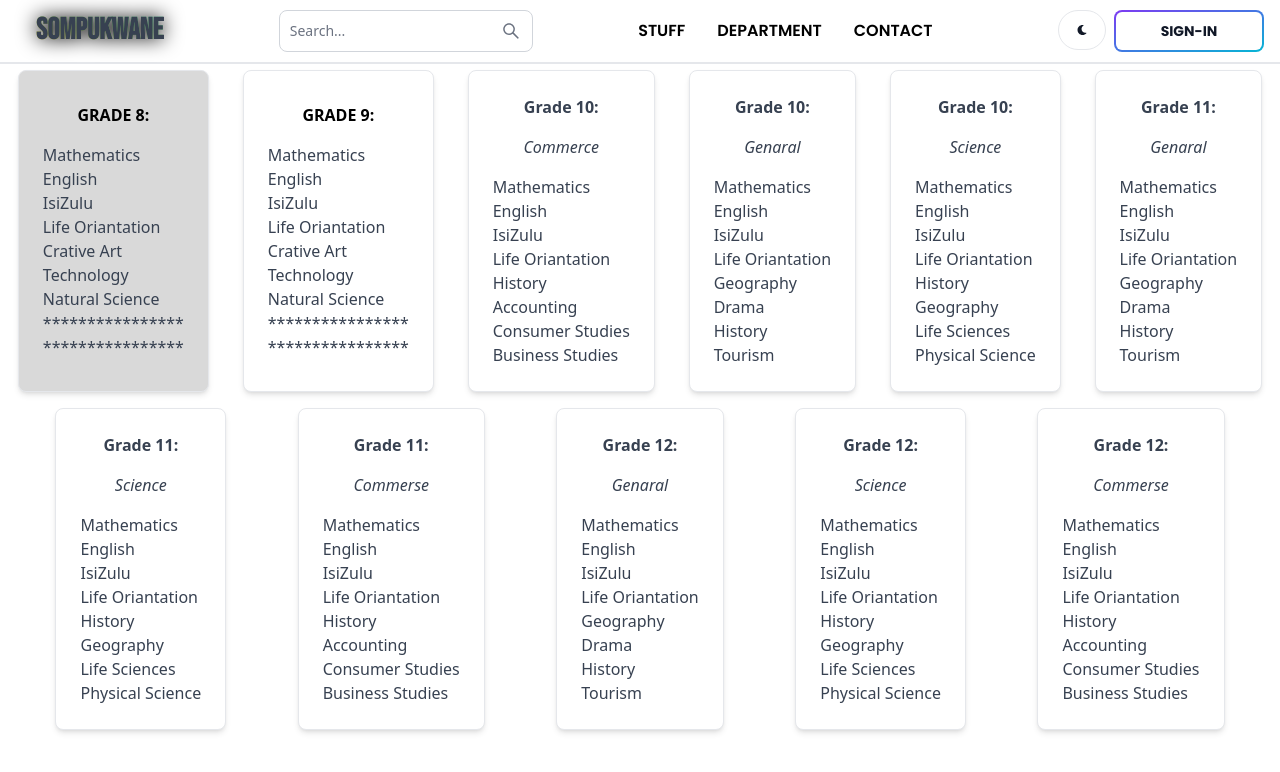
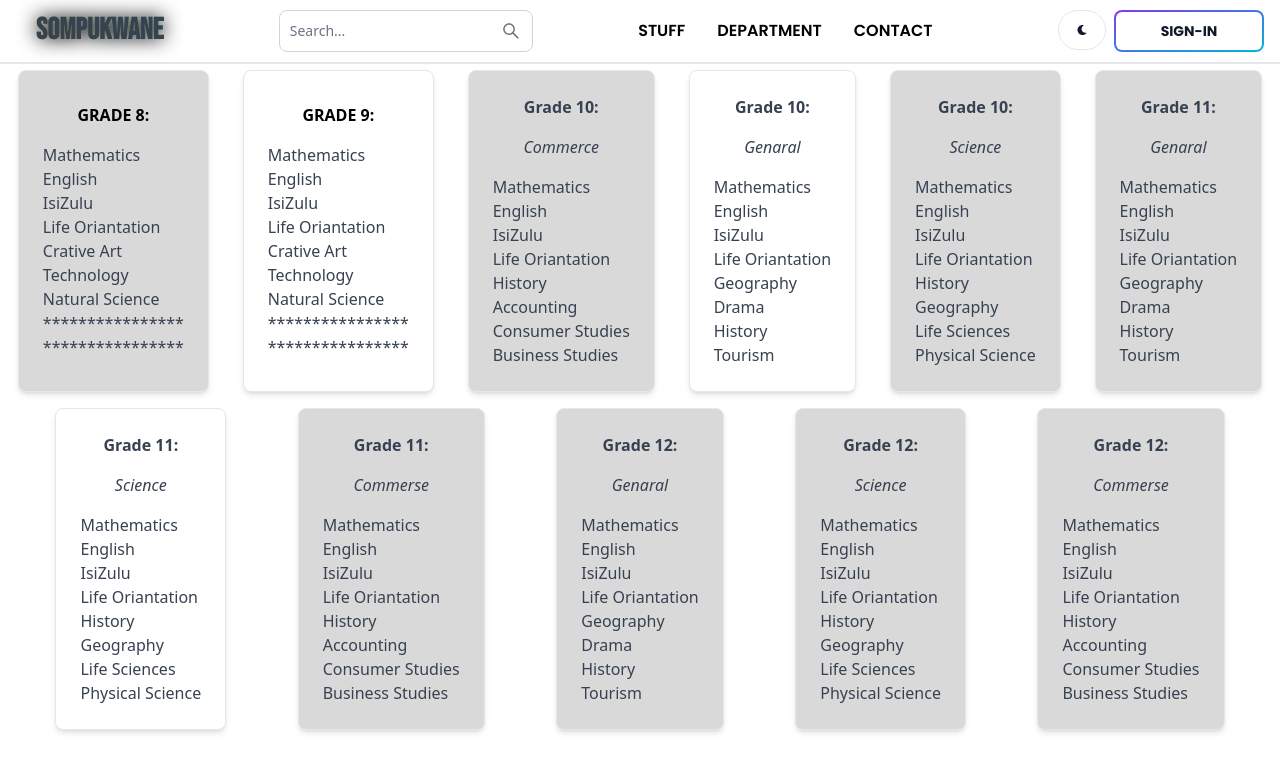
Before and after one commit to zerosyah/iLearnWeb, a React (Vite) app: page /department in a window 1280 px wide. Shown: the top 772 px of the page. Built offline with nearby package versions, Linux system fonts and the light colour scheme; a web font is replaced by a local one.

Commit message:
Update Department.tsx1

```diff
--- a/src/pages/Department.tsx
+++ b/src/pages/Department.tsx
@@ -102,7 +102,7 @@ export default function Department() {
         </Card>
 
         {/*Grade 10 Commerse */}
-        <Card>
+        <Card className="bg-[#D9D9D9]">
           <h2 className=" font-semibold text-center ">Grade 10:</h2>
           <span className=" italic text-center">Commerce</span>
           <ul className="">
@@ -124,7 +124,7 @@ export default function Department() {
         </Card>
 
         {/*Grade 10 science */}
-        <Card>
+        <Card className="bg-[#D9D9D9]">
           <h2 className="font-semibold text-center">Grade 10:</h2>
           <span className="italic text-center">Science</span>
           <ul className="">
@@ -137,7 +137,7 @@ export default function Department() {
         {/**grade11 */}
 
         {/*Grade 11 drama */}
-        <Card>
+        <Card className="bg-[#D9D9D9]">
           <h2 className="font-semibold text-center">Grade 11:</h2>
           <span className="italic text-center">Genaral</span>
           <ul className="">
@@ -159,7 +159,7 @@ export default function Department() {
         </Card>
 
         {/*Grade 11 commerce */}
-        <Card>
+        <Card className="bg-[#D9D9D9]">
           <h2 className="font-semibold text-center">Grade 11:</h2>
           <span className="italic text-center">Commerse</span>
           <ul className="">
@@ -170,7 +170,7 @@ export default function Department() {
         </Card>
 
         {/*Grade 12 drama */}
-        <Card>
+        <Card className="bg-[#D9D9D9]">
           <h2 className="font-semibold text-center">Grade 12:</h2>
           <span className="italic text-center">Genaral</span>
           <ul className="">
@@ -181,7 +181,7 @@ export default function Department() {
         </Card>
 
         {/*Grade 12 science */}
-        <Card>
+        <Card className="bg-[#D9D9D9]">
           <h2 className="font-semibold text-center">Grade 12:</h2>
           <span className="italic text-center">Science</span>
           <ul className="">
@@ -192,7 +192,7 @@ export default function Department() {
         </Card>
 
         {/*Grade 12 commerce */}
-        <Card>
+        <Card className="bg-[#D9D9D9]">
           <h2 className="font-semibold text-center">Grade 12:</h2>
           <span className="italic text-center">Commerse</span>
           <ul className="">
```
